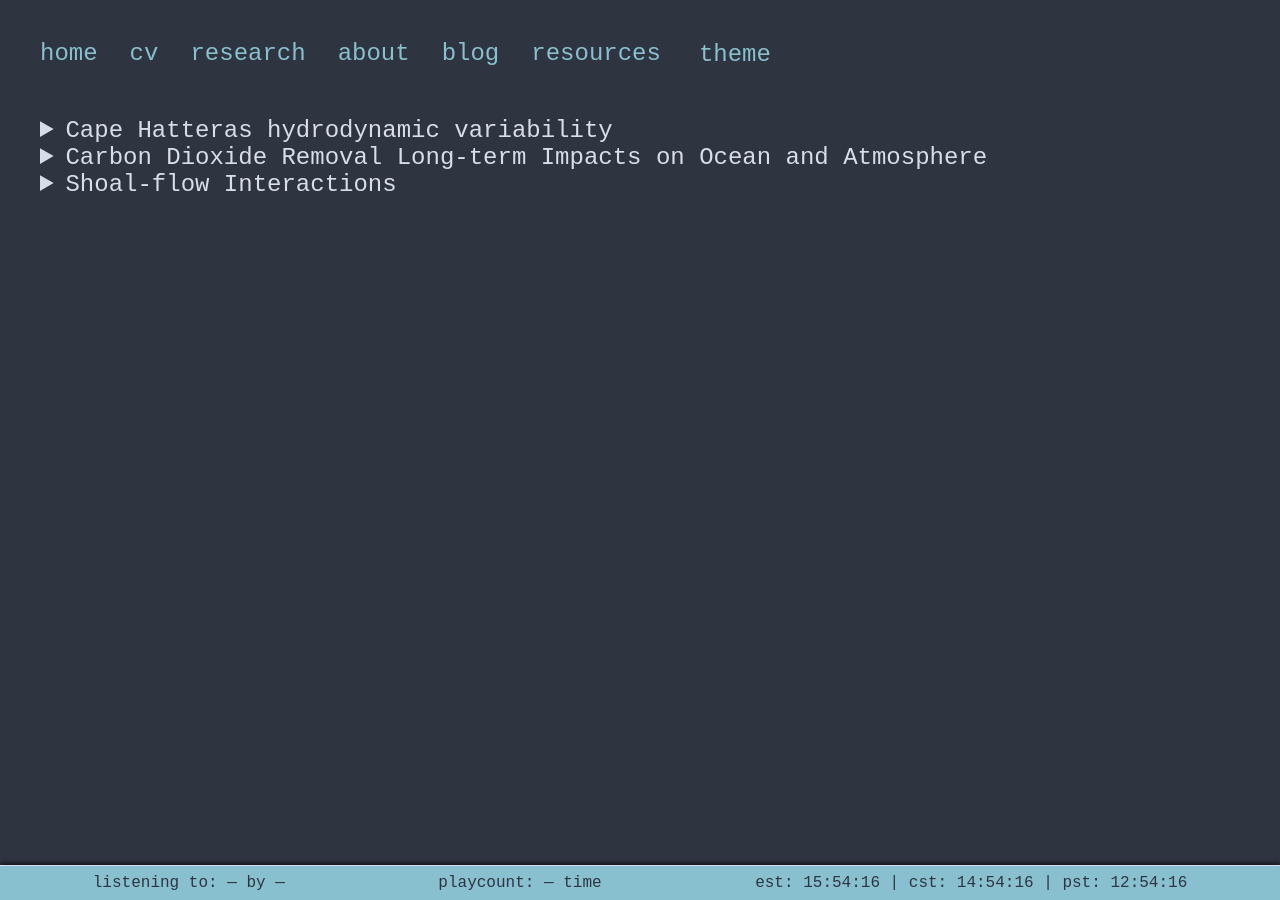
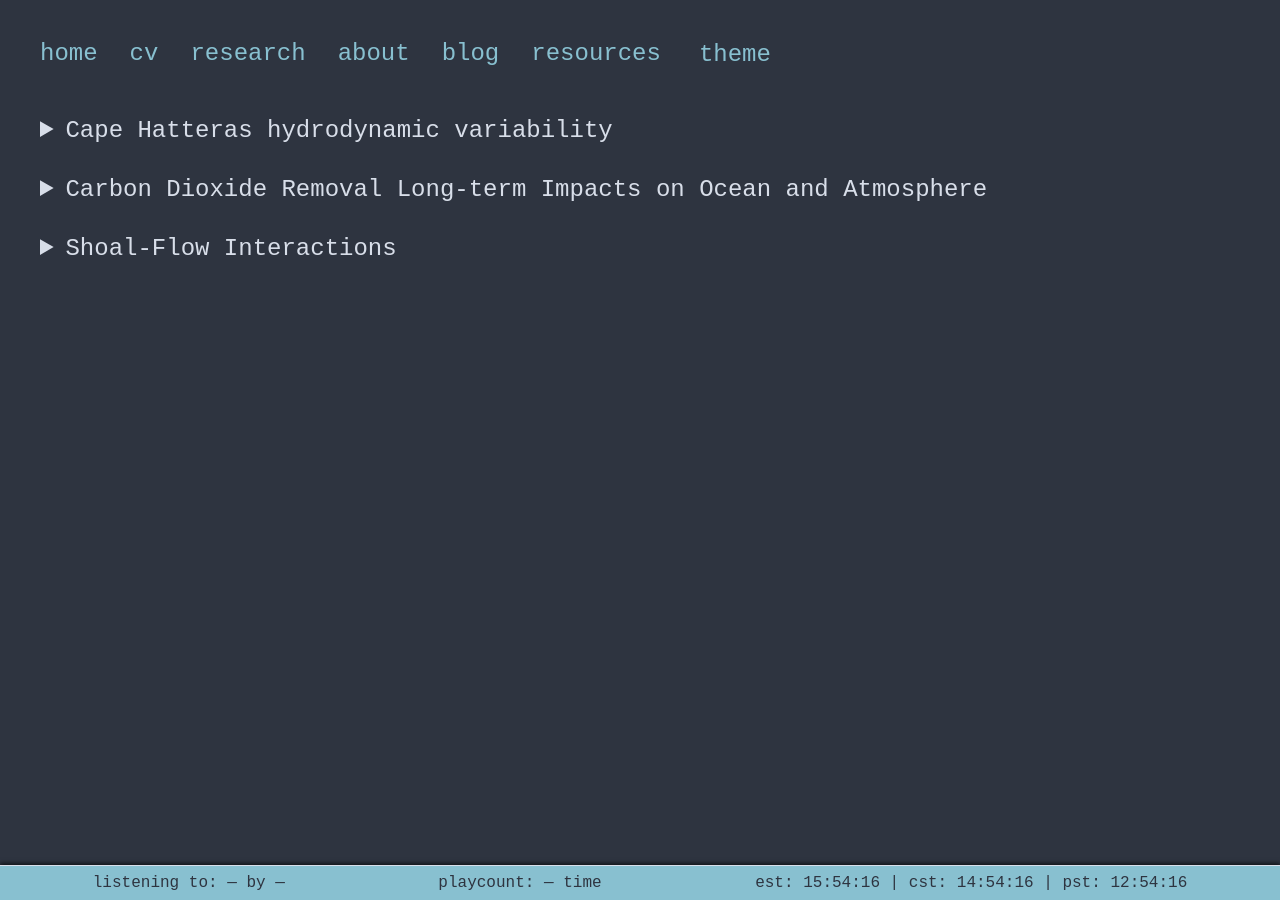
Before and after one commit to vhi3u/vhi3u.github.io, a Jekyll site: the page built from research.md, in a window 1280 px wide. Built offline with Jekyll 4.4.1, drawn with Linux system fonts in a browser that asks for light colours; a style sheet for code colours, icons or effects is not loaded.

Commit message:
fixed formatting

```diff
--- a/_layouts/default.html
+++ b/_layouts/default.html
@@ -39,7 +39,9 @@
       --modeline: #5e81ac;
     }
 
-
+    details {
+      margin-bottom: 2rem;
+    }
 
     body {
       background-color: var(--bg);
--- a/research.md
+++ b/research.md
@@ -4,7 +4,7 @@ title: "research"
 permalink: /research/
 ---
 
-<details>
+<details markdown="1">
 
 <summary> Cape Hatteras hydrodynamic variability </summary>
 
@@ -19,7 +19,7 @@ You can view my visualization scripts and preliminary figures [here](https://git
 </details>
 
 
-<details>
+<details markdown="1">
 
 <summary> Carbon Dioxide Removal Long-term Impacts on Ocean and Atmosphere </summary>
 
@@ -33,9 +33,9 @@ More work on iLOSCAR can be found [here](https://github.com/Shihan150/iloscar).
 
 </details>
 
-<details>
+<details markdown="1">
 
-<summary> Shoal-flow Interactions </summary>
+<summary> Shoal-Flow Interactions </summary>
 
 Wrapping up my work with Dr. Harvey Seim, I have since begun my honors thesis research project in collaboration with Dr. Ken Zhao and the [Carolina Dynamical Oceanography Group](https://unc-ocean-dynamics.github.io/) at UNC. For this project, we are looking at how coastal bathymetry can impact fronts, offshore fluxes, and mixing.
 
```
